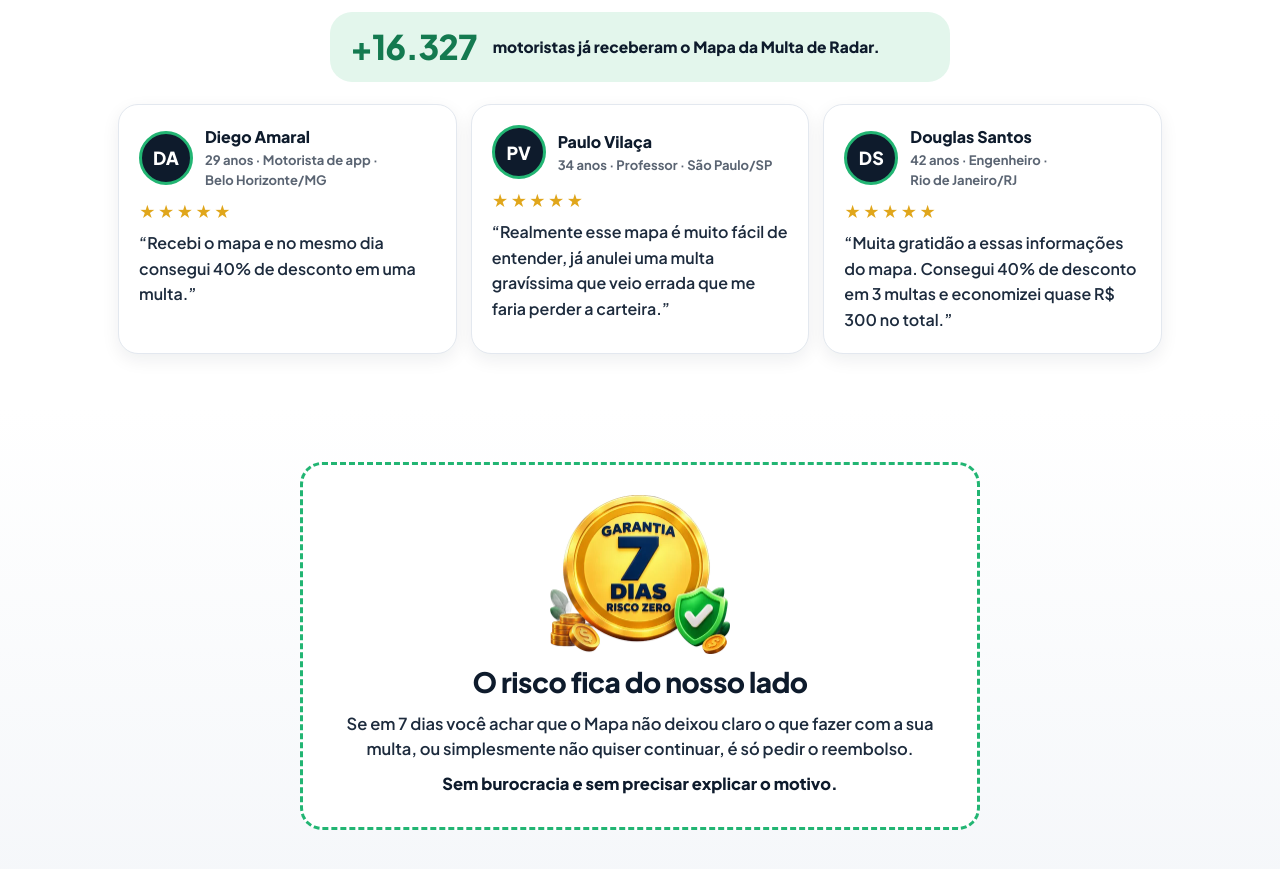
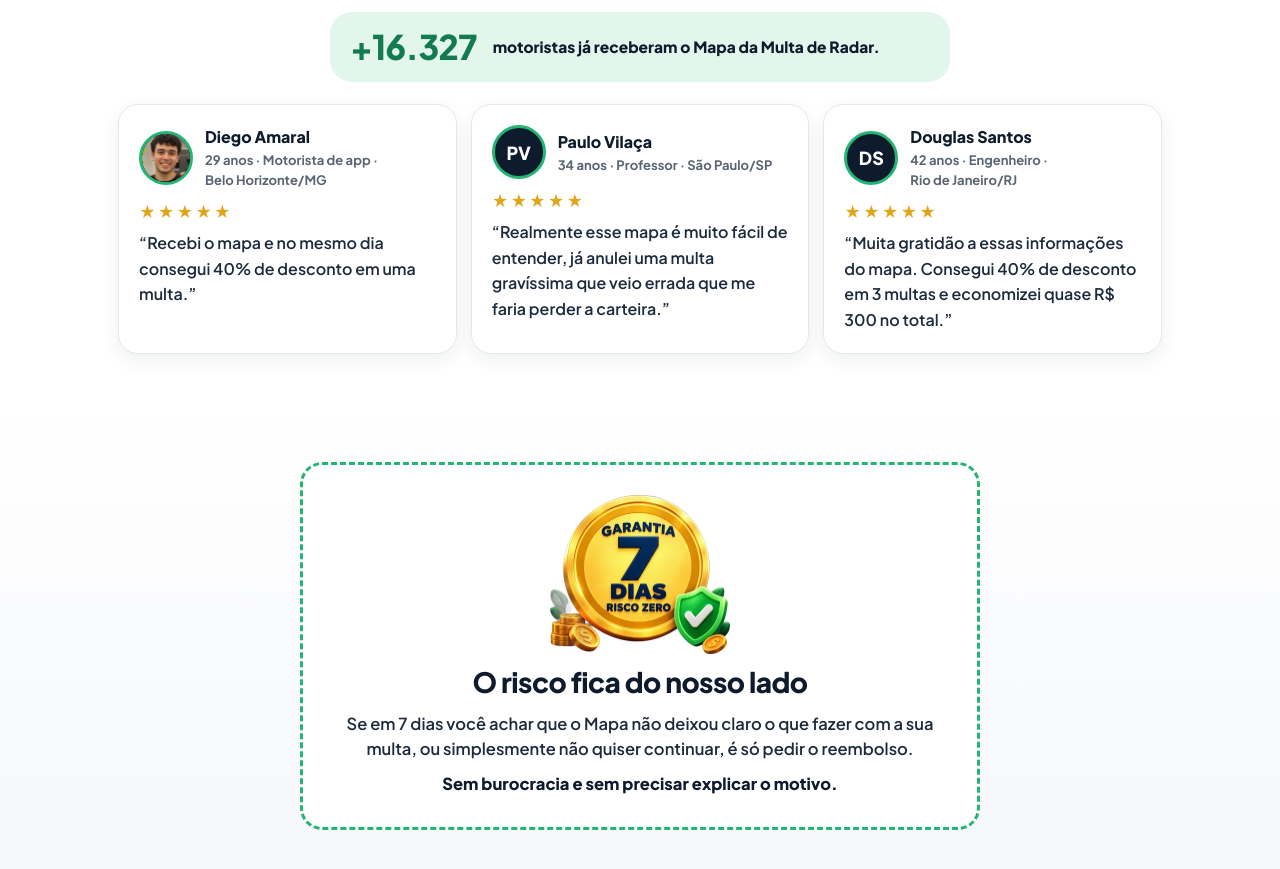
Before and after one commit to gucastro1/mapadamultaderadar, a plain HTML site: page index.html in a window 1280 px wide. Shown: the part 9700-10569 px from the top of the page. Drawn offline with Linux system fonts and the light colour scheme.

Commit message:
Foto real do Diego no depoimento
Co-Authored-By: Claude Opus 5.5 <noreply@anthropic.com>
Claude-Session: https://claude.ai/code/session_013m6zLxzqqgeCHQgghX7v9o

```diff
--- a/index.html
+++ b/index.html
@@ -405,6 +405,7 @@ footer b{color:#C4D3E3}
 .depo .who small{display:block;line-height:1.5;margin-top:2px}
 .bgrid{grid-template-columns:repeat(2,minmax(0,1fr))!important}.bcard{min-width:0}
 @media(min-width:820px){.bgrid{grid-template-columns:repeat(4,minmax(0,1fr))!important}}
+img.av{object-fit:cover;display:block;padding:0;background:#ddd}
 </style>
 <!-- Pixel da Meta: carrega já no início (assíncrono, não trava a página) para contar toda visita -->
 <script>
@@ -651,7 +652,7 @@ fbq('init','2452932315525419');fbq('track','PageView');
   <h2>O que dizem os motoristas que já usaram</h2>
   <div class="bigproof rv"><b>+16.327</b><p>motoristas já receberam o Mapa da Multa de Radar.</p></div>
   <div class="depos">
-   <div class="depo rv"><div class="who"><span class="av">DA</span><div><b>Diego Amaral</b><small>29 anos · Motorista&nbsp;de&nbsp;app · Belo&nbsp;Horizonte/MG</small></div></div><div class="stars">★★★★★</div><q>Recebi o mapa e no mesmo dia consegui 40% de desconto em uma multa.</q></div>
+   <div class="depo rv"><div class="who"><img class="av" src="img/dep-diego.webp" width="200" height="200" alt="Diego Amaral" loading="lazy" decoding="async"><div><b>Diego Amaral</b><small>29 anos · Motorista&nbsp;de&nbsp;app · Belo&nbsp;Horizonte/MG</small></div></div><div class="stars">★★★★★</div><q>Recebi o mapa e no mesmo dia consegui 40% de desconto em uma multa.</q></div>
    <div class="depo rv"><div class="who"><span class="av">PV</span><div><b>Paulo Vilaça</b><small>34 anos · Professor · São&nbsp;Paulo/SP</small></div></div><div class="stars">★★★★★</div><q>Realmente esse mapa é muito fácil de entender, já anulei uma multa gravíssima que veio errada que me faria perder a carteira.</q></div>
    <div class="depo rv"><div class="who"><span class="av">DS</span><div><b>Douglas Santos</b><small>42 anos · Engenheiro · Rio&nbsp;de&nbsp;Janeiro/RJ</small></div></div><div class="stars">★★★★★</div><q>Muita gratidão a essas informações do mapa. Consegui 40% de desconto em 3 multas e economizei quase R$ 300 no total.</q></div>
   </div>
```
Also changed, not shown: img/dep-diego.webp (added).
